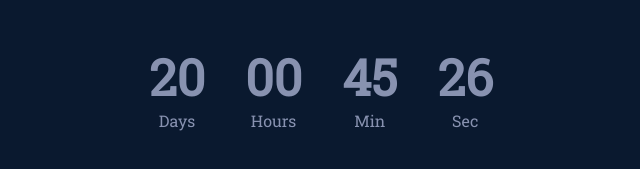
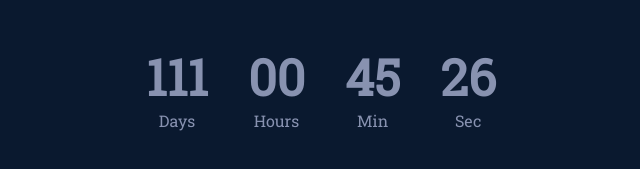
Before and after one commit to junjo255/mywebsite, a React app: page / in a window 1280 px wide. Shown: the part 473-642 px from the top of the page, without its empty margins (319-959 px from the left). Built offline with nearby package versions, Linux system fonts and the light colour scheme; a web font is replaced by a local one.

Commit message:
time extend

```diff
--- a/src/App.jsx
+++ b/src/App.jsx
@@ -15,7 +15,7 @@ export class App extends Component {
         <div className="phraseWeb">website getting</div>
 
         <div className="phraseSoon">ready to launch in</div>
-        <Countdown date={`2019-04-24T00:00:00`} />
+        <Countdown date={`2019-07-24T00:00:00`} />
         {/* <PdfViewer /> */}
 
       </div>
```
Also changed, not shown: 1 other file (tests, documents, lock files or other folders).
